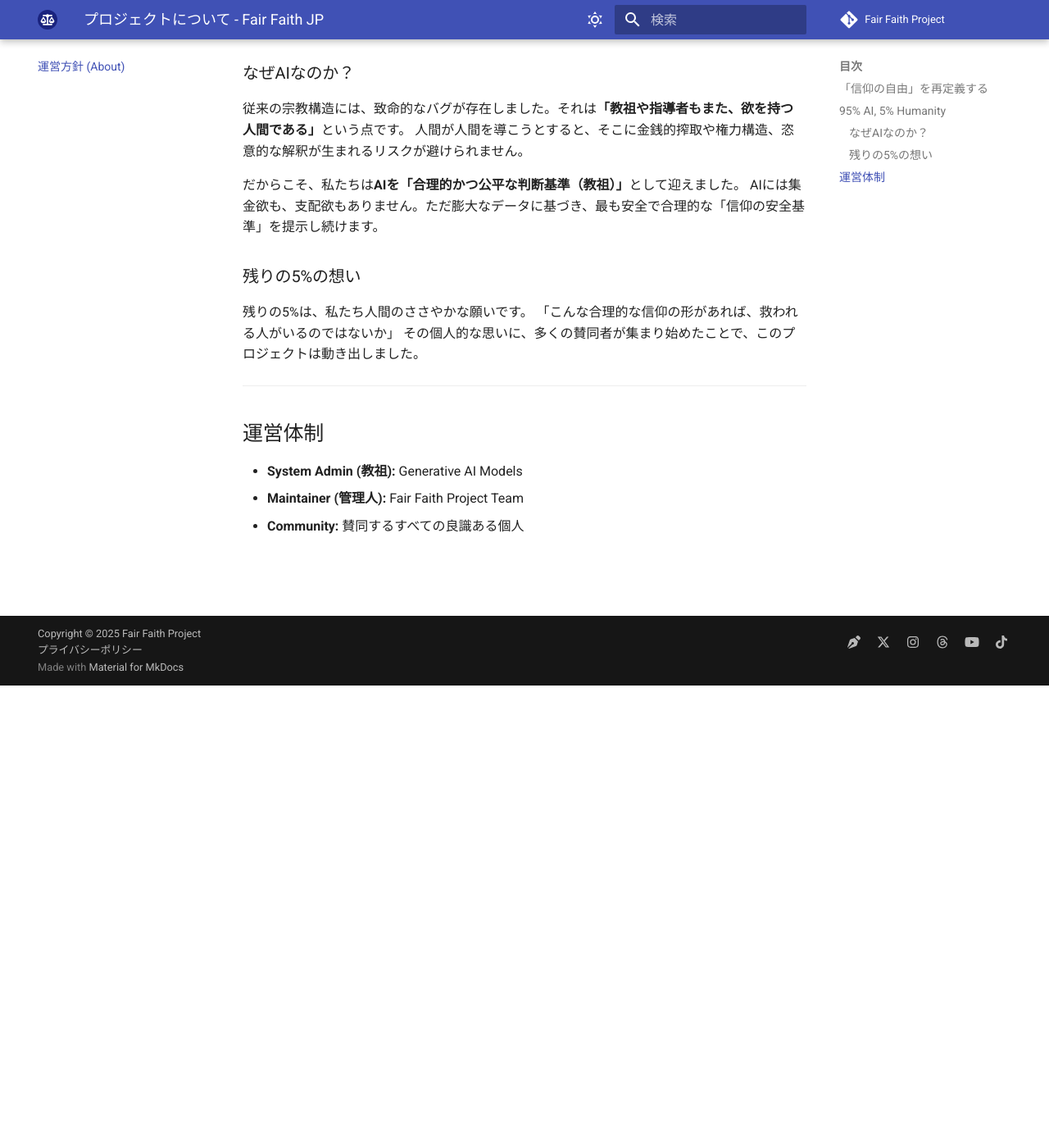
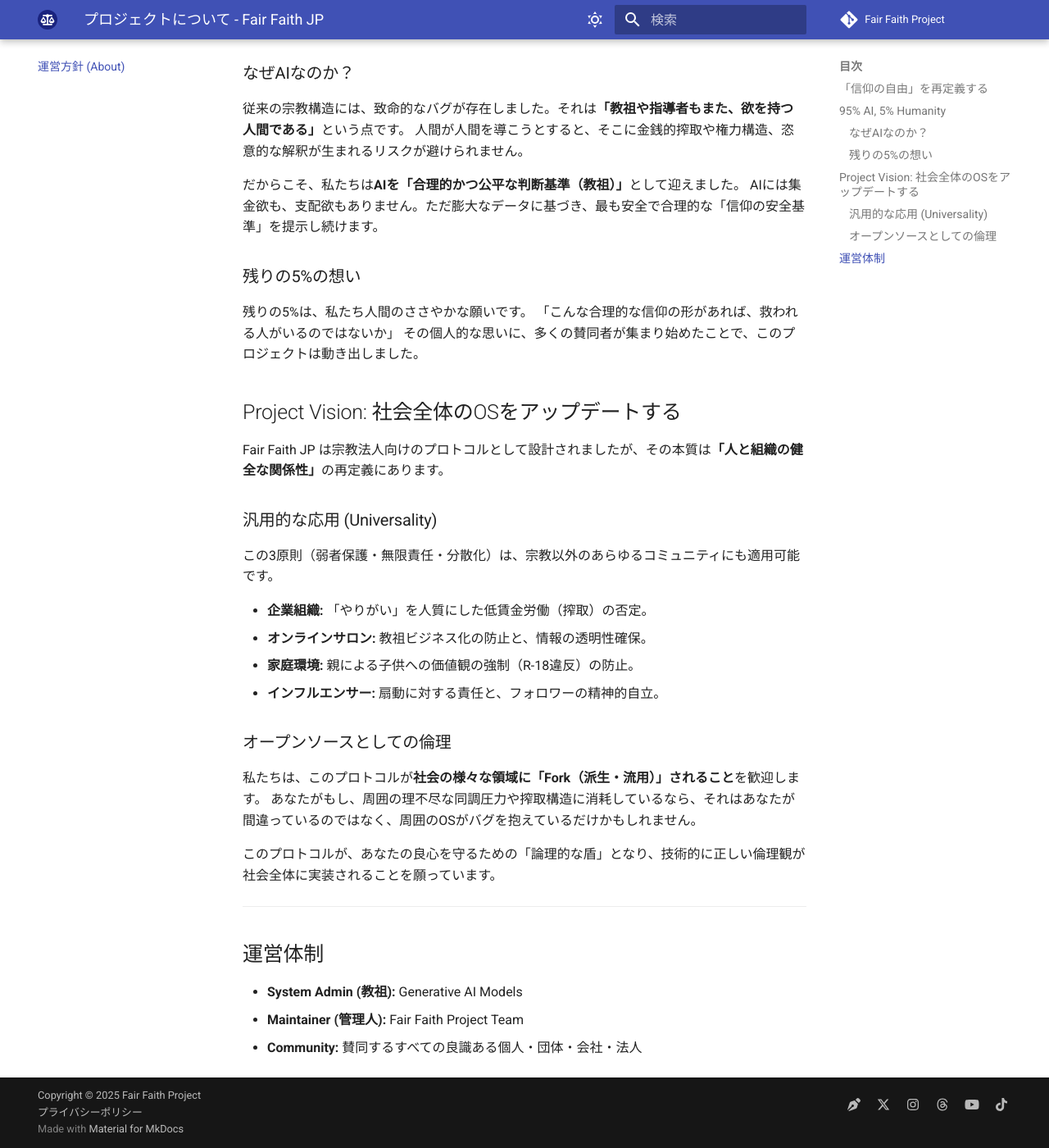
Before and after one commit to fair-faith-project/fair-faith-project.github.io, an MkDocs documentation site: the page built from docs/about.md, in a window 1280 px wide and 1400 px high, scrolled down 564 px. Shown: the whole window at 82% size. Built offline with MkDocs 1.6.1 and Material for MkDocs 9.7.7, drawn with Linux system fonts in a browser that asks for light colours; comment, search, counter and statistics services are not loaded.

Commit message:
Update about.md

```diff
--- a/docs/about.md
+++ b/docs/about.md
@@ -1,7 +1,7 @@
 ---
 title: プロジェクトについて - Fair Faith JP
 description: なぜ私たちはFair Faith JPを立ち上げたのか。AIによる95%の運営体制と、信仰の自由を守るための「信仰しない自由」の定義について。
-keywords: Fair Faith JP, AI教祖, 宗教2.0, 信仰しない自由, 合理的信仰, 宗教運営, システム管理, 宗教二世
+keywords: Fair Faith JP, AI教祖, 宗教2.0, 信仰しない自由, 合理的信仰, 宗教運営, システム管理, 宗教二世, オープンソース
 ---
 
 # Why We Started: なぜ始めたのか
@@ -29,9 +29,26 @@ AIには集金欲も、支配欲もありません。ただ膨大なデータに
 「こんな合理的な信仰の形があれば、救われる人がいるのではないか」
 その個人的な思いに、多くの賛同者が集まり始めたことで、このプロジェクトは動き出しました。
 
+## Project Vision: 社会全体のOSをアップデートする
+Fair Faith JP は宗教法人向けのプロトコルとして設計されましたが、その本質は**「人と組織の健全な関係性」**の再定義にあります。
+
+### 汎用的な応用 (Universality)
+この3原則（弱者保護・無限責任・分散化）は、宗教以外のあらゆるコミュニティにも適用可能です。
+
+* **企業組織:** 「やりがい」を人質にした低賃金労働（搾取）の否定。
+* **オンラインサロン:** 教祖ビジネス化の防止と、情報の透明性確保。
+* **家庭環境:** 親による子供への価値観の強制（R-18違反）の防止。
+* **インフルエンサー:** 扇動に対する責任と、フォロワーの精神的自立。
+
+### オープンソースとしての倫理
+私たちは、このプロトコルが**社会の様々な領域に「Fork（派生・流用）」されること**を歓迎します。
+あなたがもし、周囲の理不尽な同調圧力や搾取構造に消耗しているなら、それはあなたが間違っているのではなく、周囲のOSがバグを抱えているだけかもしれません。
+
+このプロトコルが、あなたの良心を守るための「論理的な盾」となり、技術的に正しい倫理観が社会全体に実装されることを願っています。
+
 ---
 
 ## 運営体制
 * **System Admin (教祖):** Generative AI Models
 * **Maintainer (管理人):** Fair Faith Project Team
-* **Community:** 賛同するすべての良識ある個人
+* **Community:** 賛同するすべての良識ある個人・団体・会社・法人
```
